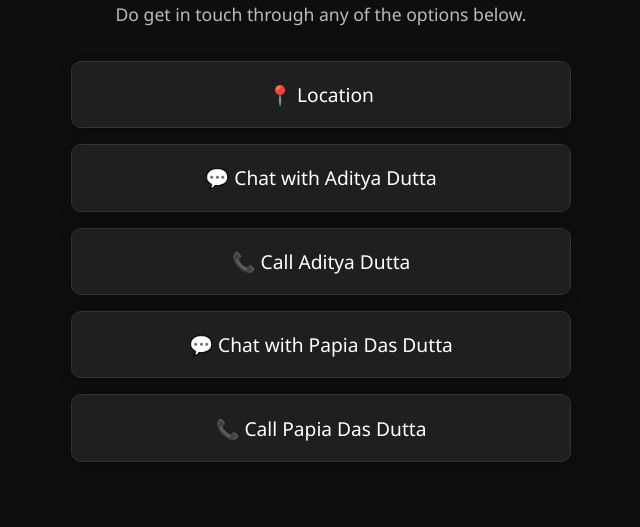
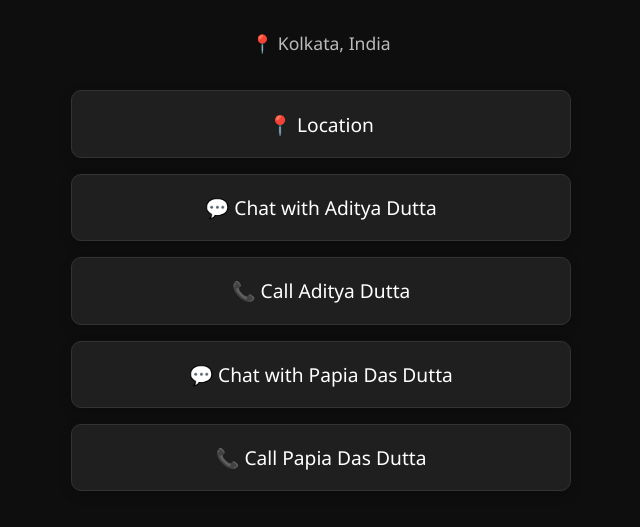
Before and after one commit to Adityaayy/Adityaayy.github.io, a plain HTML site: page bagtag/index.html in a window 1280 px wide. Shown: the part 273-800 px from the top of the page, without its empty margins (319-959 px from the left). Drawn offline with Linux system fonts and the light colour scheme.

Commit message:
Update index.html

```diff
--- a/bagtag/index.html
+++ b/bagtag/index.html
@@ -11,6 +11,7 @@
   <div class="container fade-in">
     <h1>Looks like you've scanned one of our bagtags.</h1>
     <p class="description">Do get in touch through any of the options below.</p>
+    <p class="description">📍 Kolkata, India</p>
     <div class="contact-options">
       <a href="https://maps.app.goo.gl/HRzSZXbVNca1R6LP9" target="_blank" class="card">
         📍 Location
```
